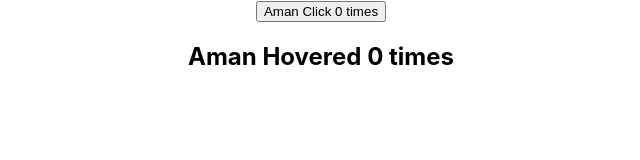
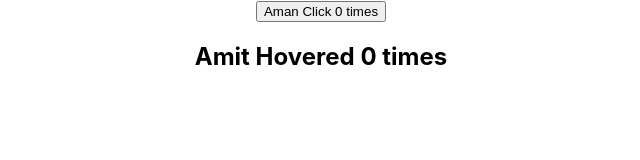
Before and after one commit to aman06it/React-tutorials, a React (Create React App) app: page / in a window 1280 px wide. Shown: the top 160 px of the page, without its empty margins (319-959 px from the left). Built offline with nearby package versions, Linux system fonts and the light colour scheme.

Commit message:
prpos handling

```diff
--- a/src/App.js
+++ b/src/App.js
@@ -7,8 +7,8 @@ import HoverCounter from './components/HoverCounter';
 function App() {
   return (
     <div className="App">
-      <ClickCounter/>
-      <HoverCounter/>
+      <ClickCounter name="Aman"/>
+      <HoverCounter name="Amit"/>
     </div>
   );
 }
--- a/src/components/ClickCounter.js
+++ b/src/components/ClickCounter.js
@@ -10,4 +10,4 @@ export class ClickCounter extends Component {
   }
 }
 
-export default UpdatedComponent(ClickCounter)
+export default UpdatedComponent(ClickCounter, 10)
--- a/src/components/HoverCounter.js
+++ b/src/components/HoverCounter.js
@@ -11,4 +11,4 @@ export class HoverCounter extends Component {
   }
 }
 
-export default UpdatedComponent(HoverCounter)
+export default UpdatedComponent(HoverCounter, 5)
--- a/src/components/whithCounter.js
+++ b/src/components/whithCounter.js
@@ -1,6 +1,6 @@
 import React from 'react'
 
-const UpdatedComponent = OriginalComponent =>{
+const UpdatedComponent = (OriginalComponent, incrementValue) =>{
     class NewComponent extends React.Component {
         constructor(){
             super()
@@ -11,12 +11,12 @@ const UpdatedComponent = OriginalComponent =>{
         incrementCounter=()=>{
             this.setState((prevState)=>{
                 return {
-                    count:prevState.count+1
+                    count:prevState.count+incrementValue
                 }
             })
         }
         render(){
-            return <OriginalComponent name="Aman" count={this.state.count} incrementCounter={this.incrementCounter}/>
+            return <OriginalComponent name="Aman" count={this.state.count} incrementCounter={this.incrementCounter} {...this.props}/>
         }
     }
     return NewComponent
```
